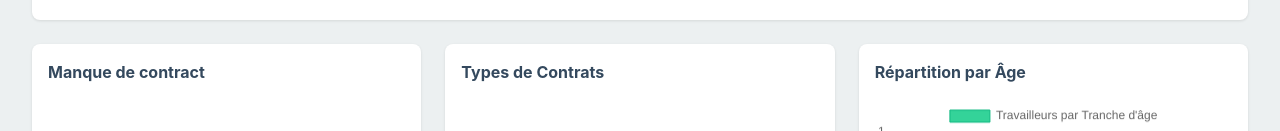
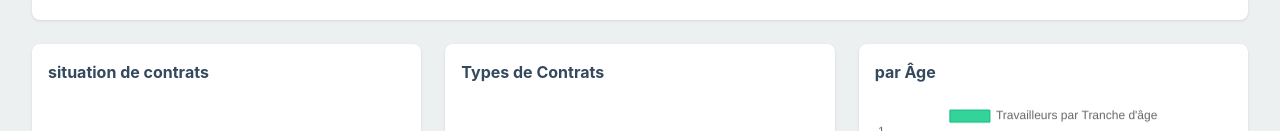
Before and after one commit to aroma-RH/statics, a plain HTML site: page index.html in a window 1280 px wide. Shown: the part 821-952 px from the top of the page. Drawn offline with nearby package versions, Linux system fonts and the light colour scheme; no server answers.

Commit message:
Update index.html

```diff
--- a/index.html
+++ b/index.html
@@ -49,7 +49,7 @@
                 <div class="charts-container">
                     <!-- Chart for "Répartition du Statut des Travailleurs" -->
                     <div class="chart-card">
-                        <h3>Manque de contract</h3>
+                        <h3>situation de contrats</h3>
                         <canvas id="statusChart"></canvas>
                     </div>
 
@@ -61,7 +61,7 @@
 
                     <!-- Chart for "Répartition par Âge" -->
                     <div class="chart-card">
-                        <h3>Répartition par Âge</h3>
+                        <h3> par Âge</h3>
                         <canvas id="ageChart"></canvas>
                         <div class="stats-container">
                             <p><strong>Moyenne d'âge des travailleurs:</strong> <span id="average-age">Calcul en cours...</span> ans</p>
```
